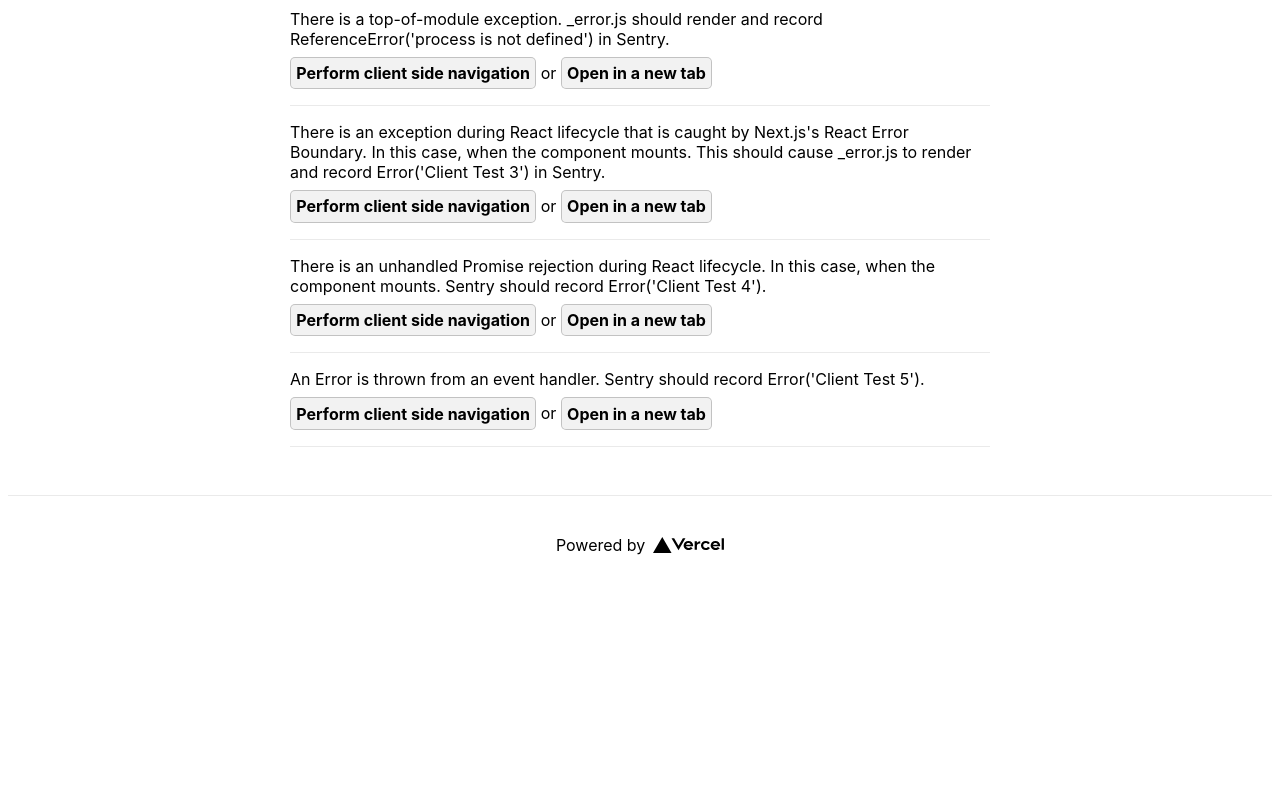
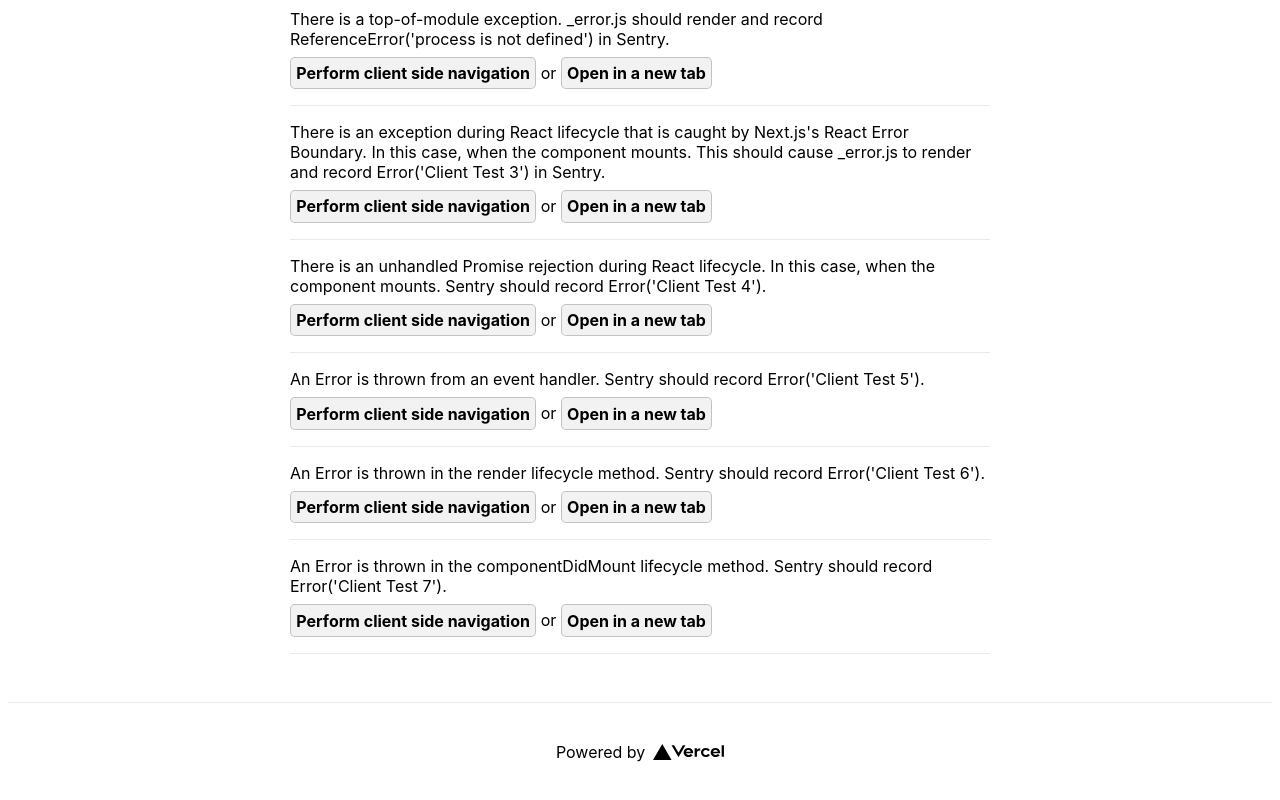
Before and after one commit to elsigh/fail-app, a Next.js app: page / in a window 1280 px wide. Shown: the part 871-1671 px from the top of the page. Before the commit the page ends 1466 px from the top, so only its background shows below. Built offline with nearby package versions, Linux system fonts and the light colour scheme.

Commit message:
Adds a couple of lifecycle method tests

```diff
--- a/pages/index.js
+++ b/pages/index.js
@@ -114,6 +114,32 @@ const Index = () => (
           Open in a new tab
         </a>
       </li>
+      <li>
+        <p>
+          An Error is thrown in the render lifecycle method. Sentry should record
+          Error('Client Test 6').
+        </p>
+        <Link href="/client/test6">
+          <a>Perform client side navigation</a>
+        </Link>{' '}
+        or{' '}
+        <a href="/client/test6" target="_blank">
+          Open in a new tab
+        </a>
+      </li>
+      <li>
+        <p>
+          An Error is thrown in the componentDidMount lifecycle method. Sentry should record
+          Error('Client Test 7').
+        </p>
+        <Link href="/client/test7">
+          <a>Perform client side navigation</a>
+        </Link>{' '}
+        or{' '}
+        <a href="/client/test7" target="_blank">
+          Open in a new tab
+        </a>
+      </li>
     </ul>
   </div>
 )
```
Also changed, not shown: pages/client/test6.js (added, +12 -0 lines), pages/client/test7.js (added, +14 -0 lines).
